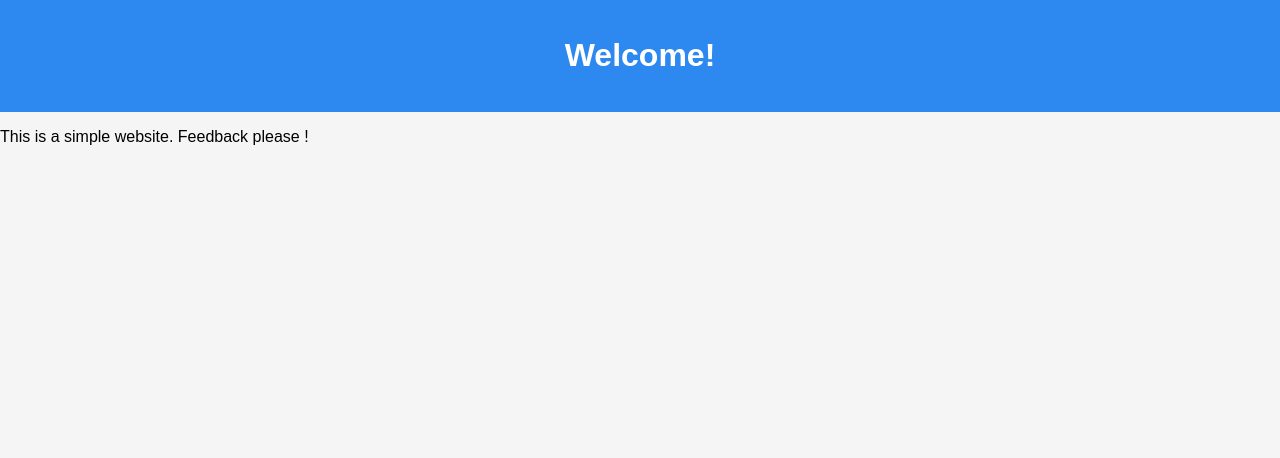
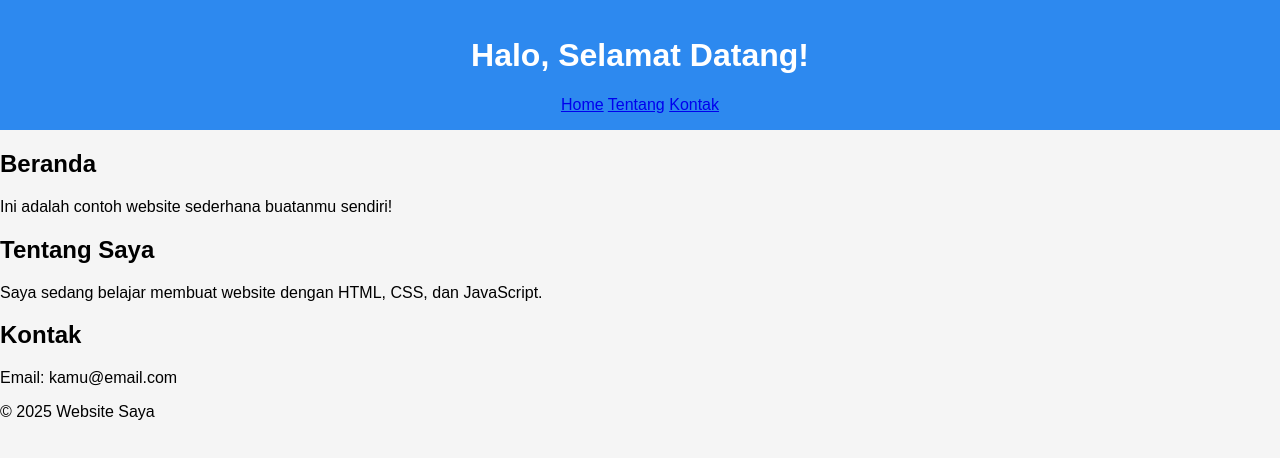
Before and after one commit to mthenara/1st_repo, a plain HTML site: page index.html in a window 1280 px wide. Drawn offline with Linux system fonts and the light colour scheme.

Commit message:
index.html

```diff
--- a/index.html
+++ b/index.html
@@ -2,16 +2,41 @@
 <html lang="id">
 <head>
   <meta charset="UTF-8">
-  <title>Website Saya (MTHENARA)</title>
+  <meta name="viewport" content="width=device-width, initial-scale=1">
+  <title>Website Sederhana</title>
   <link rel="stylesheet" href="style.css">
 </head>
 <body>
   <header>
-    <h1>Welcome!</h1>
+    <h1>Halo, Selamat Datang!</h1>
+    <nav>
+      <a href="#home">Home</a>
+      <a href="#tentang">Tentang</a>
+      <a href="#kontak">Kontak</a>
+    </nav>
   </header>
+
   <main>
-    <p>This is a simple website. Feedback please !</p>
+    <section id="home">
+      <h2>Beranda</h2>
+      <p>Ini adalah contoh website sederhana buatanmu sendiri!</p>
+    </section>
+
+    <section id="tentang">
+      <h2>Tentang Saya</h2>
+      <p>Saya sedang belajar membuat website dengan HTML, CSS, dan JavaScript.</p>
+    </section>
+
+    <section id="kontak">
+      <h2>Kontak</h2>
+      <p>Email: kamu@email.com</p>
+    </section>
   </main>
+
+  <footer>
+    <p>&copy; 2025 Website Saya</p>
+  </footer>
+
   <script src="script.js"></script>
 </body>
 </html>
```
